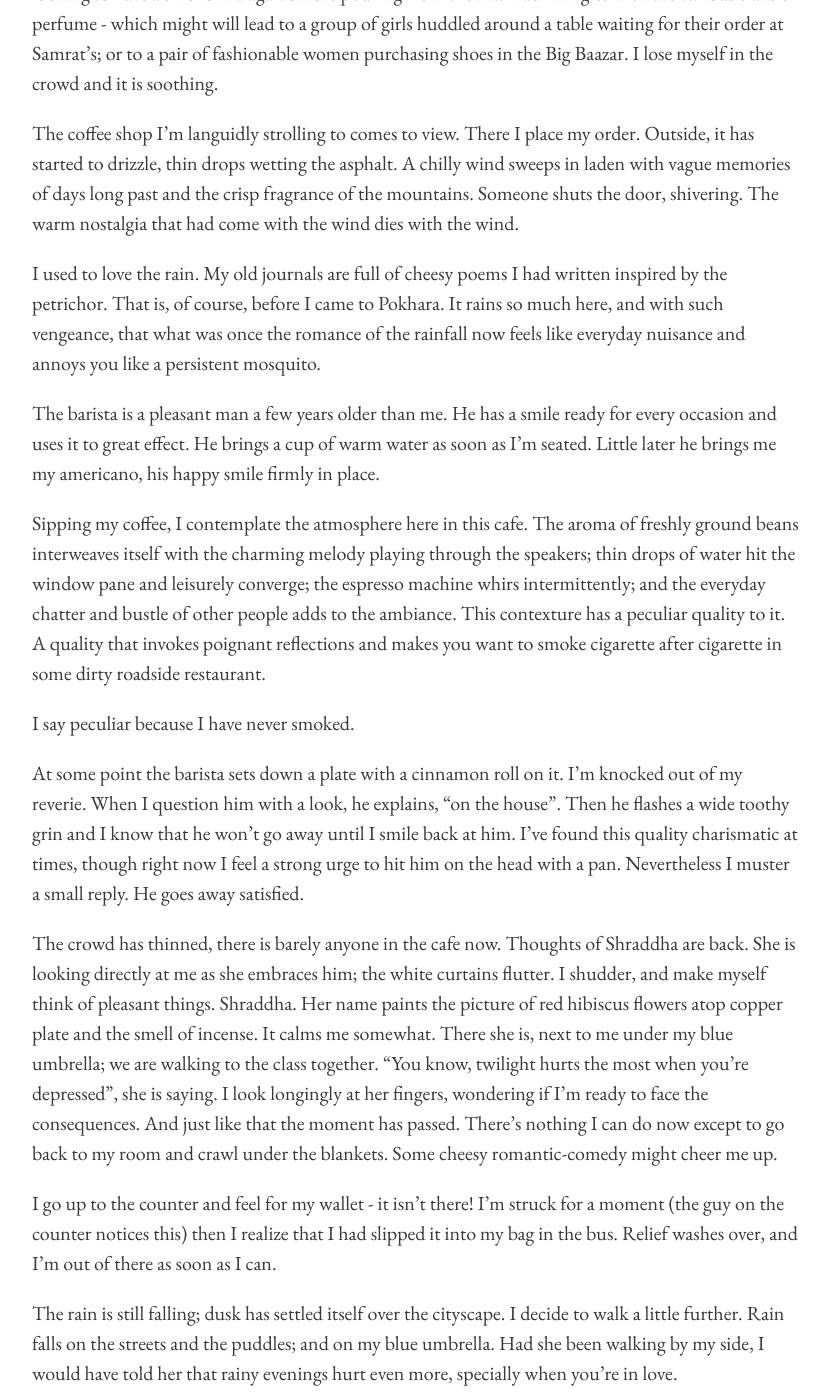
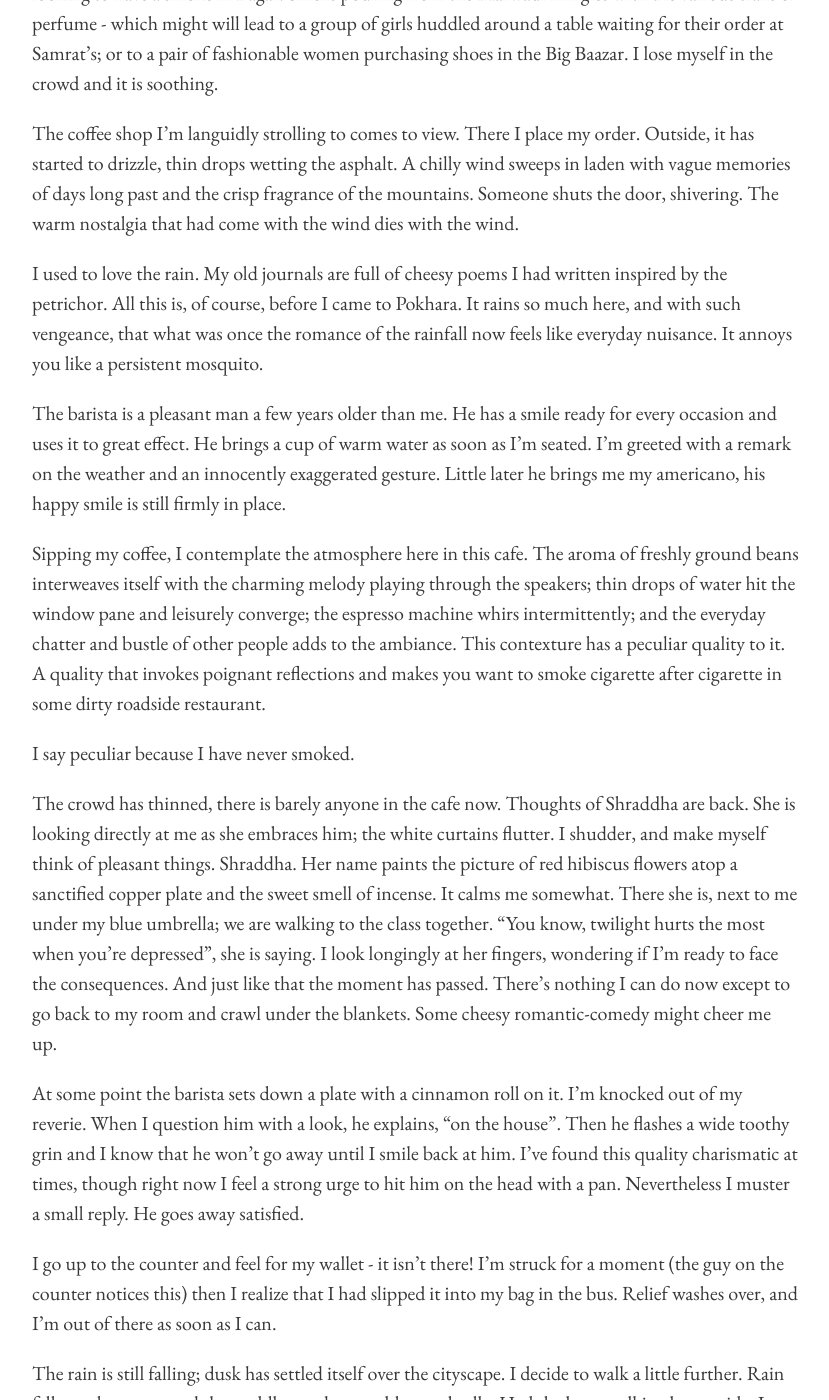
Before and after one commit to niravcodes/niravcodes.github.io, a Jekyll site: the page built from pages/it-rains-here-in-pokhara.md, in a window 1280 px wide and 1400 px high, scrolled down 1772 px. Shown: the whole window, without its empty margins (224-1053 px from the left). Built offline with Jekyll 4.4.1, drawn with Linux system fonts in a browser that asks for light colours.

Commit message:
Update from Forestry.io - Updated it-rains-here-in-pokhara.md

```diff
--- a/pages/it-rains-here-in-pokhara.md
+++ b/pages/it-rains-here-in-pokhara.md
@@ -28,17 +28,17 @@ Mahendrapul is busy as ever. The usual scattering of fruit vendors stationed at
 
 The coffee shop I'm languidly strolling to comes to view. There I place my order. Outside, it has started to drizzle, thin drops wetting the asphalt. A chilly wind sweeps in laden with vague memories of days long past and the crisp fragrance of the mountains. Someone shuts the door, shivering. The warm nostalgia that had come with the wind dies with the wind.
 
-I used to love the rain. My old journals are full of cheesy poems I had written inspired by the petrichor. That is, of course, before I came to Pokhara. It rains so much here, and with such vengeance, that what was once the romance of the rainfall now feels like everyday nuisance and annoys you like a persistent mosquito.
+I used to love the rain. My old journals are full of cheesy poems I had written inspired by the petrichor. All this is, of course, before I came to Pokhara. It rains so much here, and with such vengeance, that what was once the romance of the rainfall now feels like everyday nuisance. It annoys you like a persistent mosquito.
 
-The barista is a pleasant man a few years older than me. He has a smile ready for every occasion and uses it to great effect. He brings a cup of warm water as soon as I'm seated. Little later he brings me my americano, his happy smile firmly in place.
+The barista is a pleasant man a few years older than me. He has a smile ready for every occasion and uses it to great effect. He brings a cup of warm water as soon as I'm seated. I'm greeted with a remark on the weather and an innocently exaggerated gesture. Little later he brings me my americano, his happy smile is still firmly in place.
 
 Sipping my coffee, I contemplate the atmosphere here in this cafe. The aroma of freshly ground beans interweaves itself with the charming melody playing through the speakers; thin drops of water hit the window pane and leisurely converge; the espresso machine whirs intermittently; and the everyday chatter and bustle of other people adds to the ambiance. This contexture has a peculiar quality to it. A quality that invokes poignant reflections and makes you want to smoke cigarette after cigarette in some dirty roadside restaurant.
 
 I say peculiar because I have never smoked.
 
+The crowd has thinned, there is barely anyone in the cafe now. Thoughts of Shraddha are back. She is looking directly at me as she embraces him; the white curtains flutter. I shudder, and make myself think of pleasant things. Shraddha. Her name paints the picture of red hibiscus flowers atop a sanctified copper plate and the sweet smell of incense. It calms me somewhat. There she is, next to me under my blue umbrella; we are walking to the class together. "You know, twilight hurts the most when you're depressed", she is saying. I look longingly at her fingers, wondering if I'm ready to face the consequences. And just like that the moment has passed. There's nothing I can do now except to go back to my room and crawl under the blankets. Some cheesy romantic-comedy might cheer me up.
+
 At some point the barista sets down a plate with a cinnamon roll on it. I'm knocked out of my reverie. When I question him with a look, he explains, "on the house". Then he flashes a wide toothy grin and I know that he won't go away until I smile back at him. I've found this quality charismatic at times, though right now I feel a strong urge to hit him on the head with a pan. Nevertheless I muster a small reply. He goes away satisfied.
-
-The crowd has thinned, there is barely anyone in the cafe now. Thoughts of Shraddha are back. She is looking directly at me as she embraces him; the white curtains flutter. I shudder, and make myself think of pleasant things. Shraddha. Her name paints the picture of red hibiscus flowers atop copper plate and the smell of incense. It calms me somewhat. There she is, next to me under my blue umbrella; we are walking to the class together. "You know, twilight hurts the most when you're depressed", she is saying. I look longingly at her fingers, wondering if I'm ready to face the consequences. And just like that the moment has passed. There's nothing I can do now except to go back to my room and crawl under the blankets. Some cheesy romantic-comedy might cheer me up.
 
 I go up to the counter and feel for my wallet - it isn't there! I'm struck for a moment (the guy on the counter notices this) then I realize that I had slipped it into my bag in the bus. Relief washes over, and I'm out of there as soon as I can.
 
```
